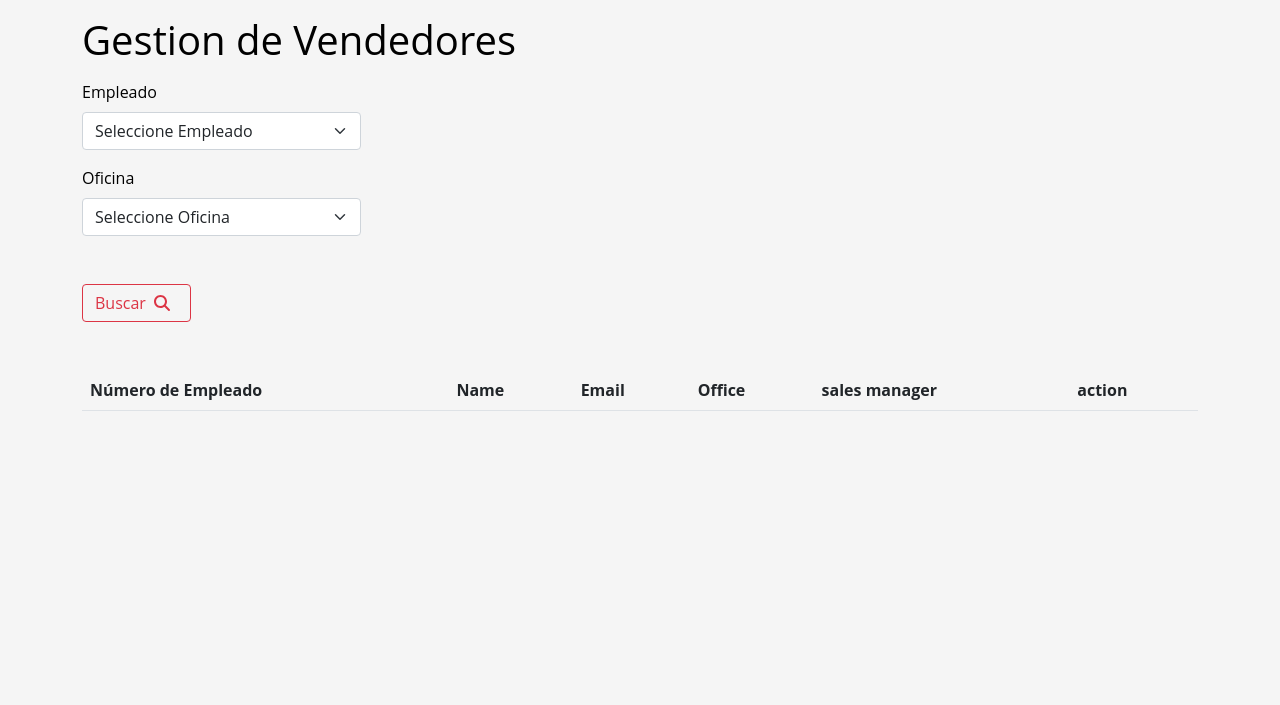
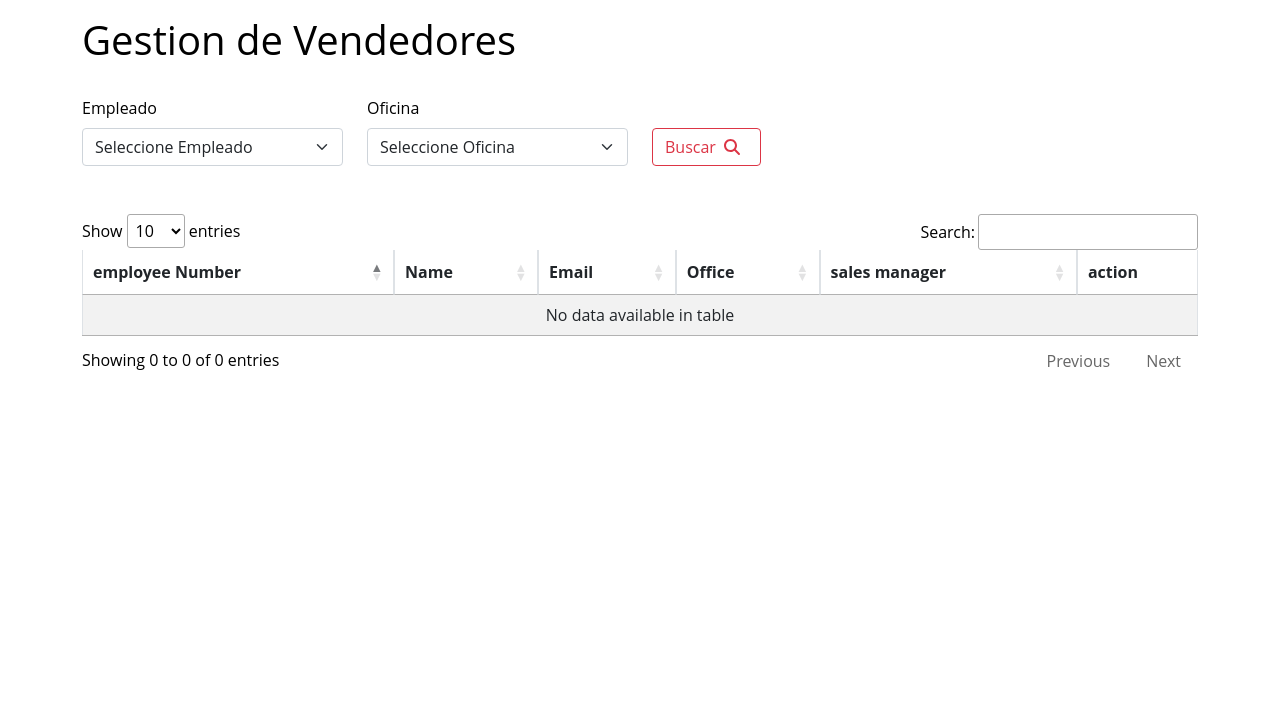
Before and after one commit to eliseoOrellana/classicmodels, a Spring Boot app: page /sales-manager in a window 1280 px wide. Shown: the top 705 px of the page. Run offline with Spring Boot 4, Linux system fonts and the light colour scheme; data that the repository does not hold is empty; some of the project's set-up classes (security, data sources, template engines, error pages and the like) are left out, and stand-ins take their place; some libraries are stand-ins or nearby versions.

```diff
--- a/src/main/java/io/eliseoorellana/classicmodels/Controller/EmployeeController.java
+++ b/src/main/java/io/eliseoorellana/classicmodels/Controller/EmployeeController.java
@@ -1,6 +1,6 @@
 package io.eliseoorellana.classicmodels.Controller;
 
-import java.util.List;
+
 
 import org.springframework.beans.factory.annotation.Autowired;
 
@@ -12,10 +12,10 @@ import org.springframework.web.bind.annotation.PathVariable;
 import org.springframework.web.bind.annotation.PostMapping;
 import org.springframework.web.bind.annotation.PutMapping;
 import org.springframework.web.bind.annotation.RequestMapping;
-import org.springframework.web.bind.annotation.RequestParam;
+
 import org.springframework.web.servlet.mvc.support.RedirectAttributes;
 
-import io.eliseoorellana.classicmodels.Repository.EmployeeRepository;
+
 import io.eliseoorellana.classicmodels.Service.EmployeeService;
 
 import io.eliseoorellana.classicmodels.model.Employee;
--- a/src/main/java/io/eliseoorellana/classicmodels/Controller/SalesManagerController.java
+++ b/src/main/java/io/eliseoorellana/classicmodels/Controller/SalesManagerController.java
@@ -32,11 +32,12 @@ public class SalesManagerController {
         model.addAttribute("employee", new Employee());
         model.addAttribute("offices", officeService.findDistinctCountries());
         model.addAttribute("office", new Office());
+
         return "sales-manager";
     }
 
 
-    @PostMapping("/search")
+    @PostMapping
     public String searchEmployees(@ModelAttribute("employee") Employee employee,
                                   @ModelAttribute("office") Office office,
                                   Model model) {
@@ -45,7 +46,7 @@ public class SalesManagerController {
 
         // Agregar los resultados al modelo
         model.addAttribute("employees", employees);
-        model.addAttribute("offices", officeService.getAllOffices()); // Mantener las opciones de oficinas en la vista
+
         return "sales-manager";
     }
 
--- a/src/main/java/io/eliseoorellana/classicmodels/Service/EmployeeService.java
+++ b/src/main/java/io/eliseoorellana/classicmodels/Service/EmployeeService.java
@@ -8,7 +8,7 @@ import org.springframework.stereotype.Service;
 
 import io.eliseoorellana.classicmodels.Repository.EmployeeRepository;
 import io.eliseoorellana.classicmodels.model.Employee;
-import io.eliseoorellana.classicmodels.model.Office;
+
 
 
 @Service
--- a/src/main/resources/templates/sales-manager.html
+++ b/src/main/resources/templates/sales-manager.html
@@ -18,11 +18,13 @@
     <link href="css/style.css" rel="stylesheet">
     </head>
 
-<body  id="home">
+<body  >
     <div class="container-lg mb-3 ">
         <h1 class="mt-3">Gestion de Vendedores</h1>
 
-        <form method="post" action="/sales-manager/search">
+        <form method="post">
+            <div class="row mt-3 mb-5">
+
             <!-- Empleado -->
                     <div class="col-3 mt-3">
                         <label for="" class="form-label">Empleado</label>
@@ -48,13 +50,14 @@
                     <div class="col-3 mt-5">
                     <button type="submit" class="btn btn-outline-danger">Buscar<i class="fa-solid fa-magnifying-glass mx-2"></i></button>
                     </div>
-
+            </div>
+        </form>
             <!-- Tabla para mostrar los resultados de la búsqueda -->
             <div class="mt-5">
-                <table class="table">
+                <table id="salesmanager" class="table table-striped table-bordered mt-5">
                     <thead>
                         <tr>
-                            <th scope="col">Número de Empleado</th>
+                            <th scope="col">employee Number</th>
                             <th scope="col">Name</th>
                             <th scope="col">Email</th>
                             <th scope="col">Office</th>
@@ -76,7 +79,7 @@
                     </tbody>
                 </table>
             </div>
-        </form>
+
 
 
     </div>
@@ -102,7 +105,7 @@
     <!-- Inicialización de DataTable -->
     <script>
         $(document).ready(function () {
-            $("#vendedor").DataTable({
+            $("#salesmanager").DataTable({
                 'aoColumnDefs': [{
                     'bSortable': false,
                     'aTargets': [-1] /* 1st one, start by the right */
```
Lines whose indentation alone changed are shown as unchanged.
